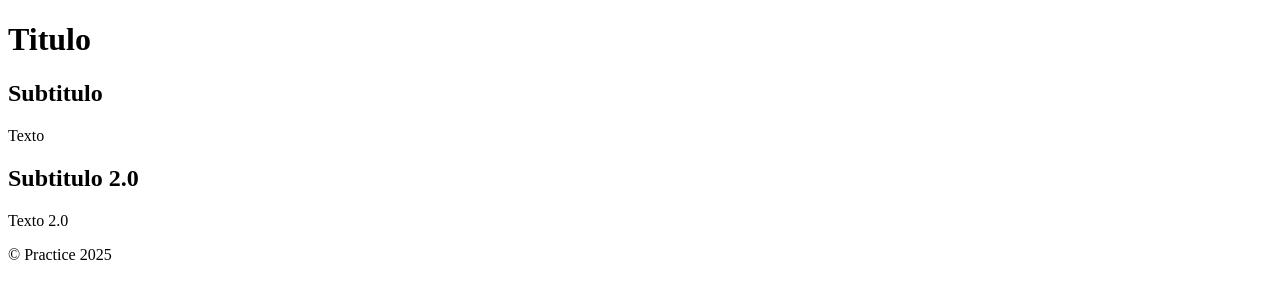
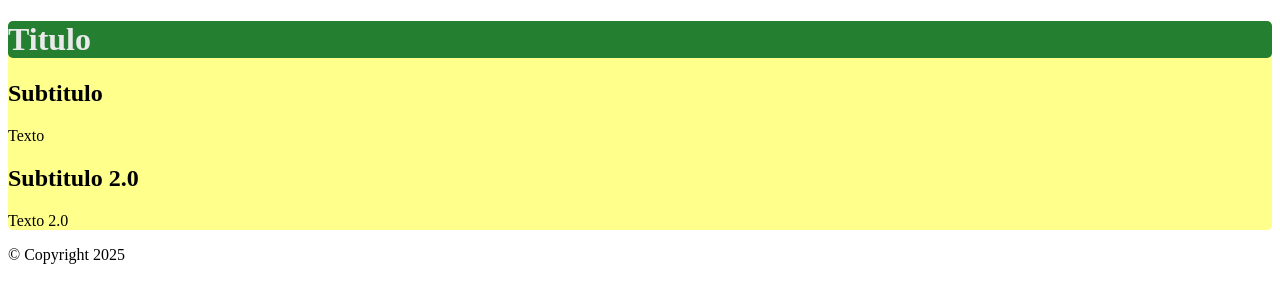
Before and after one commit to LipeRodri/nopainnogainfour, a plain HTML site: page index.html in a window 1280 px wide. Drawn offline with Linux system fonts and the light colour scheme.

Commit message:
Add some CSS

```diff
--- a/index.html
+++ b/index.html
@@ -3,7 +3,8 @@
 <head>
     <meta charset="UTF-8">
     <meta name="viewport" content="width=device-width, initial-scale=1.0">
-    <title></title>
+    <title>Brazil</title>
+    <link rel="stylesheet" href="style.css">
 </head>
 
 <body>
@@ -32,7 +33,7 @@
 
     <footer>
         <p>
-            &copy; Practice 2025
+            &copy; Copyright 2025
         </p>
     </footer>
 
--- /dev/null
+++ b/style.css
@@ -0,0 +1,19 @@
+header{
+    background-color: #248030;
+    border-radius: 5px;
+    color: #eaeaea;
+}
+
+main{
+    background-color:  #ffff8c;
+    border-radius: 5px;
+}
+
+footer{
+    background-color: #fff;
+    border-radius: 5px;
+}
+
+*{
+    text-transform: capitalize;
+}
```
